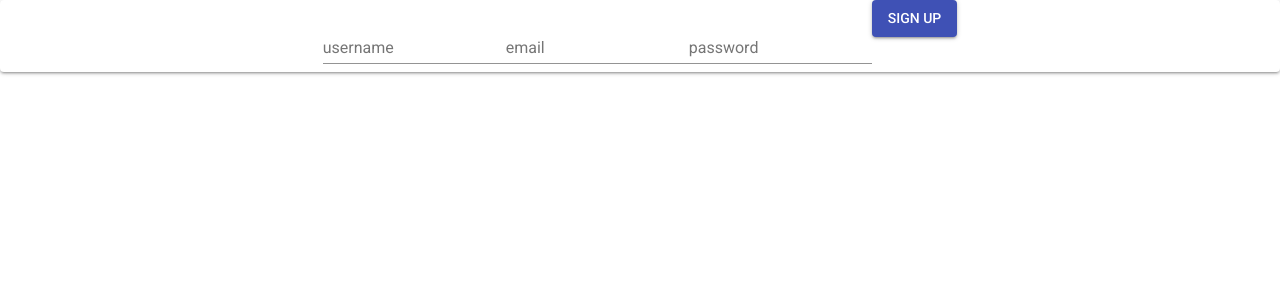
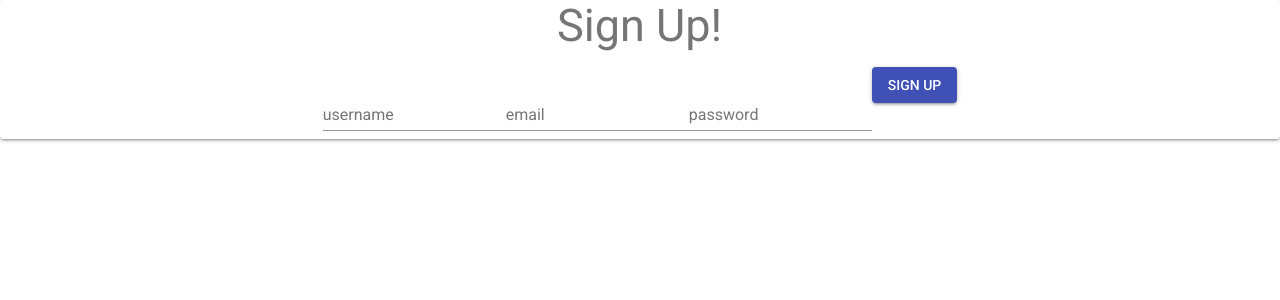
Before and after one commit to ocmartineau/PlantPalReact, a React (Create React App) app: page /signup in a window 1280 px wide. Shown: the top 300 px of the page. Built offline with nearby package versions, Linux system fonts and the light colour scheme.

Commit message:
added typography

```diff
--- a/src/components/signin/signin.js
+++ b/src/components/signin/signin.js
@@ -14,6 +14,7 @@ class SignIn extends Component {
         return (
 
             <Paper>
+                <Typography variant="display2" gutterBottom>Sign In!</Typography>
                 <form>
                     <TextField
                         name="username"
--- a/src/components/signup/signup.js
+++ b/src/components/signup/signup.js
@@ -14,6 +14,7 @@ class SignUp extends Component {
         return (
 
             <Paper>
+                <Typography variant="display2" gutterBottom>Sign Up!</Typography>
                 <form>
                     <TextField
                         name="username"
```
